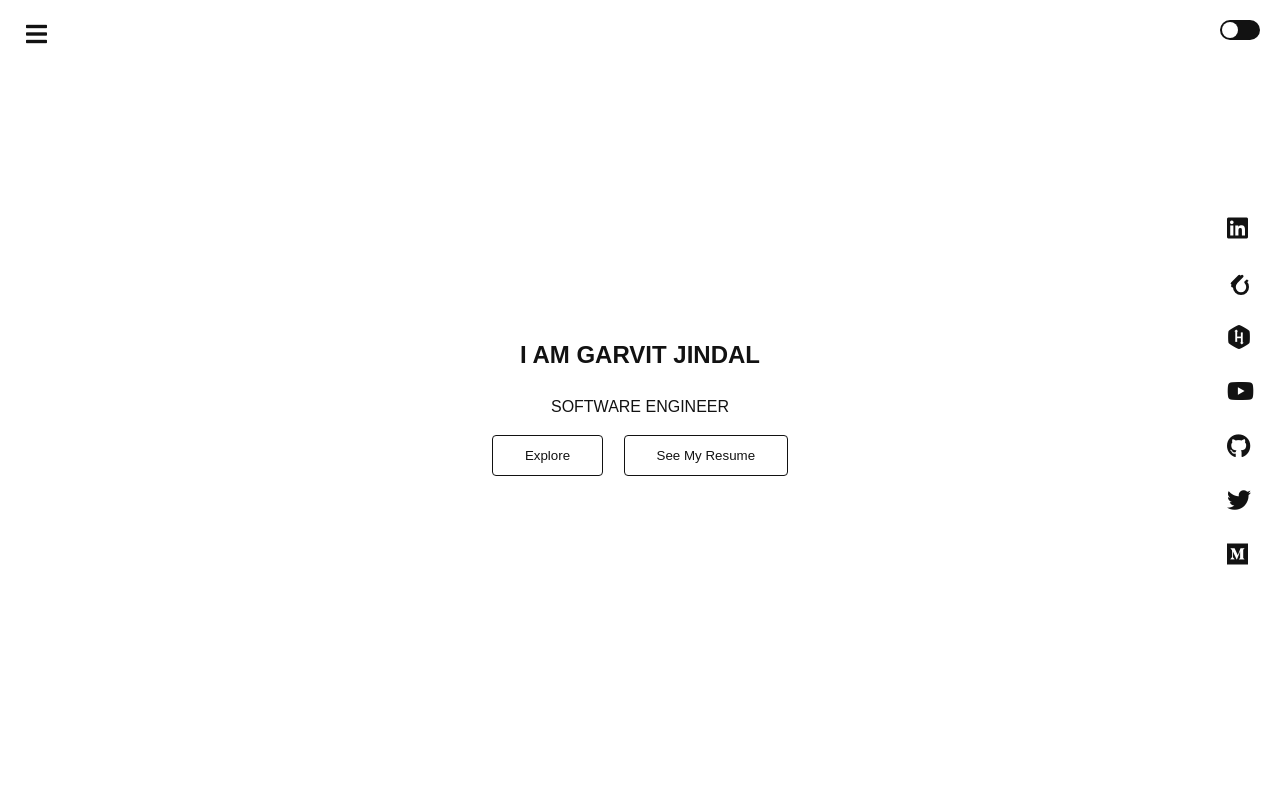
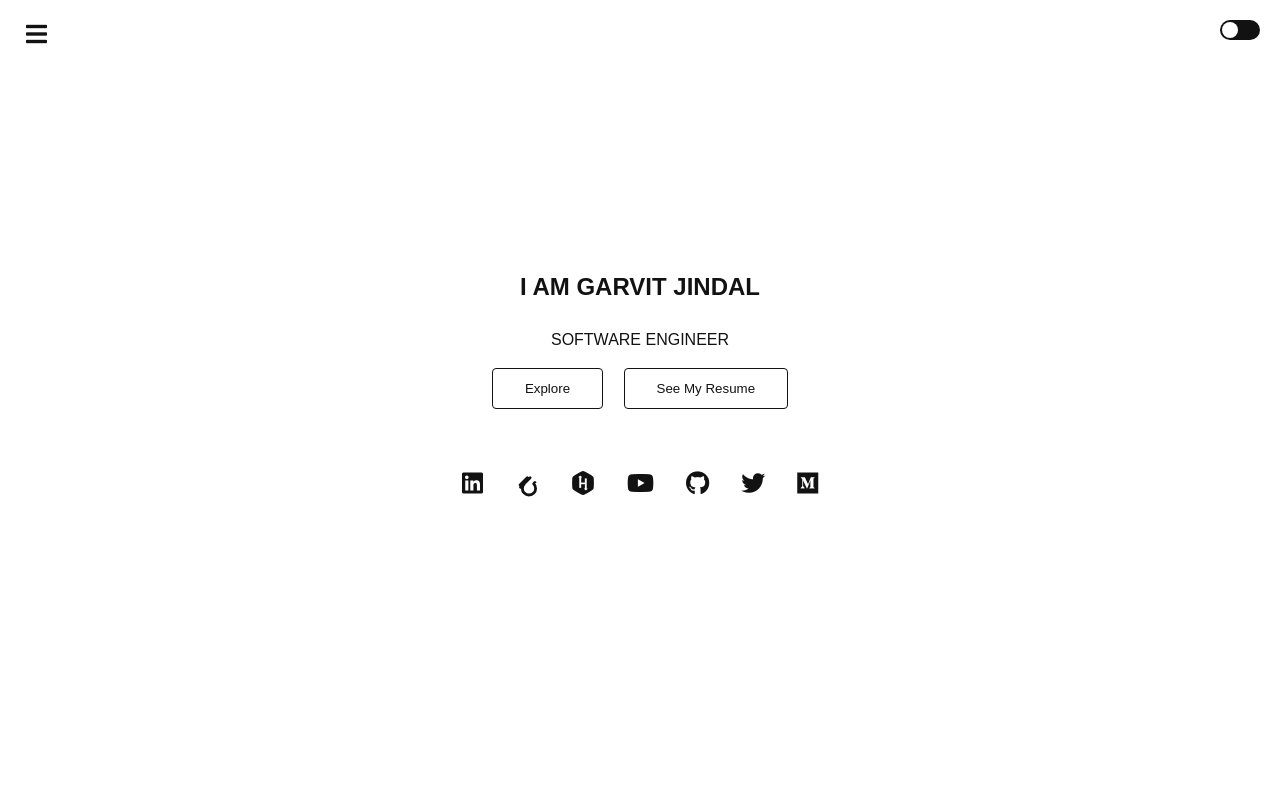
Before and after one commit to GarvitJ09/Portfolio, a website: page public/index.html in a window 1280 px wide. Shown: the top 800 px of the page. Drawn offline with Linux system fonts and the light colour scheme.

Commit message:
fix:updated handles place

```diff
--- a/public/css/styles.css
+++ b/public/css/styles.css
@@ -139,42 +139,43 @@ body.dark-theme .theme-toggle .slider::before {
   background-color: var(--background-dark);
   transform: translateX(20px);
 }
-
-/* Add this CSS to style the social icons */
-.social-panel a svg.social-icon {
-  width: 1.5rem;
-  height: 1.5rem;
-  margin-left: auto;
-  vertical-align: middle;
-  fill: currentColor;
-  stroke: currentColor;
-  stroke-width: 2; /* Adjust the stroke width to make the icon bolder */
-}
-
 /* Social Panel */
 .social-panel {
-  position: fixed;
-  top: 50%;
-  right: 10px;
-  transform: translateY(-50%);
   padding: 1rem;
-  z-index: 1000;
+  text-align: center;
+  margin: 2rem 0;
 }
 
 .social-panel ul {
   list-style: none;
   padding: 0;
   margin: 0;
+  display: flex;
+  justify-content: center;
+  gap: 2rem;
+  flex-wrap: wrap;
 }
 
 .social-panel li {
-  margin-bottom: 1rem;
+  margin: 0;
 }
 
 .social-panel a {
   color: inherit;
   text-decoration: none;
   font-size: 1.5rem;
+  transition: color 0.3s;
+}
+
+.social-panel a:hover {
+  color: #0077b5;
+}
+
+.social-panel a svg.social-icon {
+  width: 1.5rem;
+  height: 1.5rem;
+  vertical-align: middle;
+  fill: currentColor;
 }
 
 /* Menu Panel */
@@ -802,4 +803,5 @@ body.dark-theme .footer {
     width: 1rem;
     height: 1rem;
   }
+
 }
--- a/public/index.html
+++ b/public/index.html
@@ -14,23 +14,6 @@
     <input type="checkbox" id="theme-switch">
     <span class="slider"></span>
   </label>
-
-  <aside class="social-panel">
-    <ul>
-      <li><a href="https://www.linkedin.com/in/garvitjindal" target="_blank"><i class="fab fa-linkedin"></i></a></li>
-      <li><a href="https://leetcode.com/u/garvitjindal_" target="_blank">
-        <svg class="social-icon" xmlns="http://www.w3.org/2000/svg" viewBox="0 0 24 24" fill="currentColor" stroke="currentColor" stroke-width="2">
-          <path d="M20.2 8.2c-.2-.2-.4-.2-.6 0l-1.2 1.2c-.2.2-.2.4 0 .6 1.2 1.2 1.8 2.8 1.8 4.4s-.6 3.2-1.8 4.4c-2.4 2.4-6.4 2.4-8.8 0-2.4-2.4-2.4-6.4 0-8.8.2-.2.2-.4 0-.6-.2-.2-.4-.2-.6 0-2.8 2.8-2.8 7.2 0 10 1.4 1.4 3.2 2 5 2s3.6-.6 5-2c1.4-1.4 2-3.2 2-5s-.6-3.6-2-5zM12.6 3.4c-.2-.2-.4-.2-.6 0l-7.2 7.2c-.2.2-.2.4 0 .6.2.2.4.2.6 0l7.2-7.2c.2-.2.2-.4 0-.6zM15.4 3.4c-.2-.2-.4-.2-.6 0l-9.6 9.6c-.2.2-.2.4 0 .6.2.2.4.2.6 0l9.6-9.6c.2-.2.2-.4 0-.6z"/>
-        </svg>
-      </a></li>
-      <li><a href="https://www.hackerrank.com/profile/garvit992001" target="_blank"><i class="fab fa-hackerrank"></i></a></li>
-      <li><a href="https://www.youtube.com/@garvitjindal09" target="_blank"><i class="fab fa-youtube"></i></a></li>
-      <li><a href="https://github.com/GarvitJ09/" target="_blank"><i class="fab fa-github"></i></a></li>
-      <li><a href="https://x.com/garvitjindal_" target="_blank"><i class="fab fa-twitter"></i></a></li>
-      <li><a href="https://medium.com/@garvitjindal09" target="_blank"><i class="fab fa-medium"></i></a></li>
-      <!-- Add more social links as needed -->
-    </ul>
-  </aside>
 
   <aside class="menu-panel">
     <ul>
@@ -50,8 +33,24 @@
       <p>SOFTWARE ENGINEER</p>
       <button class="btn"><a href="#about">Explore</a></button>
       <button class="btn"><a href="https://drive.google.com/file/d/1vRdvNLv1g4fktyPECPFafiEDxEyW7PSv/view" target="_blank">See My Resume</a></button>
-    </div>
+      <aside class="social-panel">
+        <ul>
+          <li><a href="https://www.linkedin.com/in/garvitjindal" target="_blank"><i class="fab fa-linkedin"></i></a></li>
+          <li><a href="https://leetcode.com/u/garvitjindal_" target="_blank">
+            <svg class="social-icon" xmlns="http://www.w3.org/2000/svg" viewBox="0 0 24 24" fill="currentColor" stroke="currentColor" stroke-width="2">
+              <path d="M20.2 8.2c-.2-.2-.4-.2-.6 0l-1.2 1.2c-.2.2-.2.4 0 .6 1.2 1.2 1.8 2.8 1.8 4.4s-.6 3.2-1.8 4.4c-2.4 2.4-6.4 2.4-8.8 0-2.4-2.4-2.4-6.4 0-8.8.2-.2.2-.4 0-.6-.2-.2-.4-.2-.6 0-2.8 2.8-2.8 7.2 0 10 1.4 1.4 3.2 2 5 2s3.6-.6 5-2c1.4-1.4 2-3.2 2-5s-.6-3.6-2-5zM12.6 3.4c-.2-.2-.4-.2-.6 0l-7.2 7.2c-.2.2-.2.4 0 .6.2.2.4.2.6 0l7.2-7.2c.2-.2.2-.4 0-.6zM15.4 3.4c-.2-.2-.4-.2-.6 0l-9.6 9.6c-.2.2-.2.4 0 .6.2.2.4.2.6 0l9.6-9.6c.2-.2.2-.4 0-.6z"/>
+            </svg>
+          </a></li>
+          <li><a href="https://www.hackerrank.com/profile/garvit992001" target="_blank"><i class="fab fa-hackerrank"></i></a></li>
+          <li><a href="https://www.youtube.com/@garvitjindal09" target="_blank"><i class="fab fa-youtube"></i></a></li>
+          <li><a href="https://github.com/GarvitJ09/" target="_blank"><i class="fab fa-github"></i></a></li>
+          <li><a href="https://x.com/garvitjindal_" target="_blank"><i class="fab fa-twitter"></i></a></li>
+          <li><a href="https://medium.com/@garvitjindal09" target="_blank"><i class="fab fa-medium"></i></a></li>
+          <!-- Add more social links as needed -->
+        </ul>
+      </aside></div>
   </section>
+
 
   <section id="about" class="about">
     <div class="container about-container">
```
